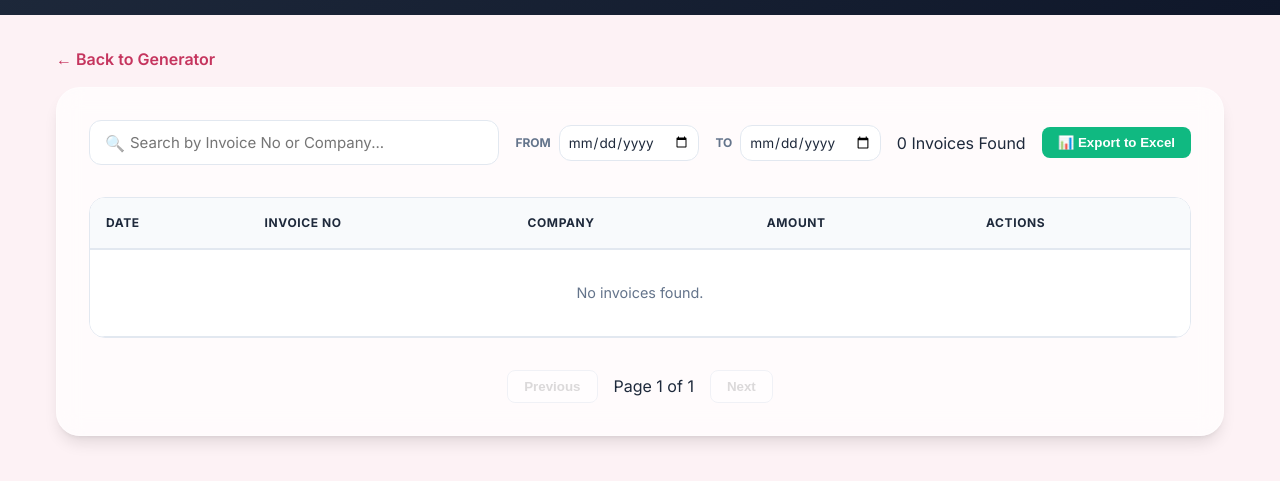
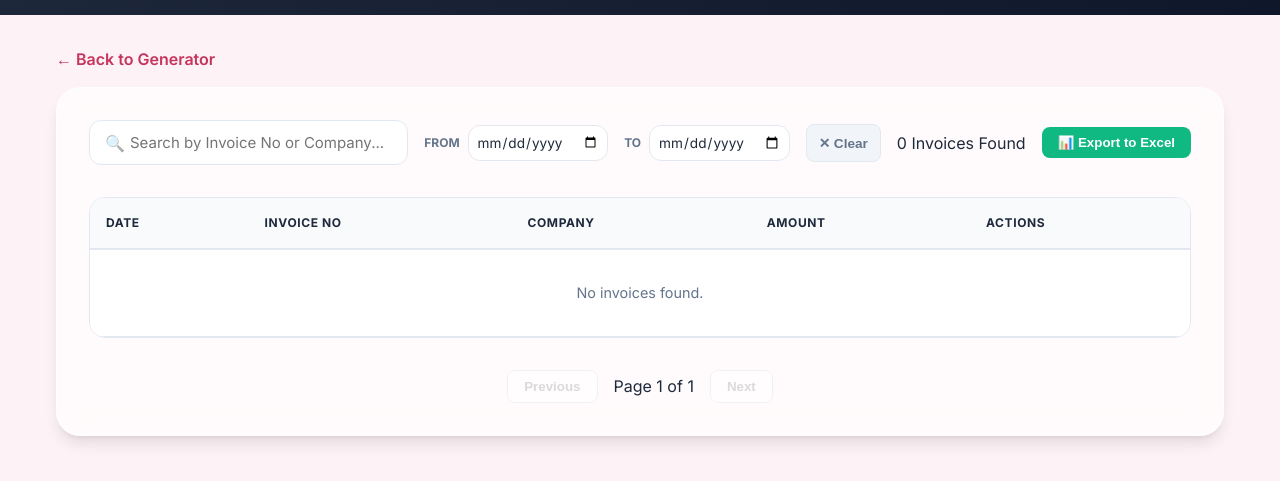
Before and after one commit to Rohan03march/sourceoneInvoice, a website built with Vite: page ledger.html in a window 1280 px wide. Shown: the part 109-590 px from the top of the page. Built offline with nearby package versions, Linux system fonts and the light colour scheme; some packages are replaced by stand-ins of ours; no server answers; the database is empty.

Commit message:
added clear function

```diff
--- a/ledger.html
+++ b/ledger.html
@@ -397,6 +397,29 @@
             display: flex;
             gap: 0.5rem;
         }
+
+        .clear-btn {
+            background: #f1f5f9;
+            color: var(--text-light);
+            border: 1px solid var(--border);
+            padding: 0.5rem 0.75rem;
+            border-radius: 0.5rem;
+            cursor: pointer;
+            font-weight: 600;
+            font-size: 0.85rem;
+            transition: all 0.2s;
+            display: flex;
+            align-items: center;
+            gap: 0.25rem;
+            height: 38px;
+            white-space: nowrap;
+        }
+
+        .clear-btn:hover {
+            background: #e2e8f0;
+            color: var(--text);
+            border-color: #cbd5e1;
+        }
     </style>
 </head>
 
@@ -425,6 +448,9 @@
                             <label>To</label>
                             <input type="date" id="ledger-end-date">
                         </div>
+                        <button id="clear-filters" class="clear-btn" title="Clear all filters">
+                            ✕ Clear
+                        </button>
                     </div>
                     <div class="ledger-actions">
                         <div class="ledger-stats">
--- a/src/ledger.js
+++ b/src/ledger.js
@@ -19,6 +19,7 @@ const nextBtn = document.getElementById('next-page');
 const pageInfo = document.getElementById('page-info');
 const totalCountDisplay = document.getElementById('total-count');
 const downloadCsvBtn = document.getElementById('download-csv');
+const clearFiltersBtn = document.getElementById('clear-filters');
 
 // --- Initialization ---
 async function init() {
@@ -103,6 +104,13 @@ function setupEventListeners() {
             currentPage++;
             renderPage();
         }
+    });
+
+    clearFiltersBtn.addEventListener('click', () => {
+        searchInput.value = '';
+        startDateInput.value = '';
+        endDateInput.value = '';
+        filterData();
     });
 }
 
```
